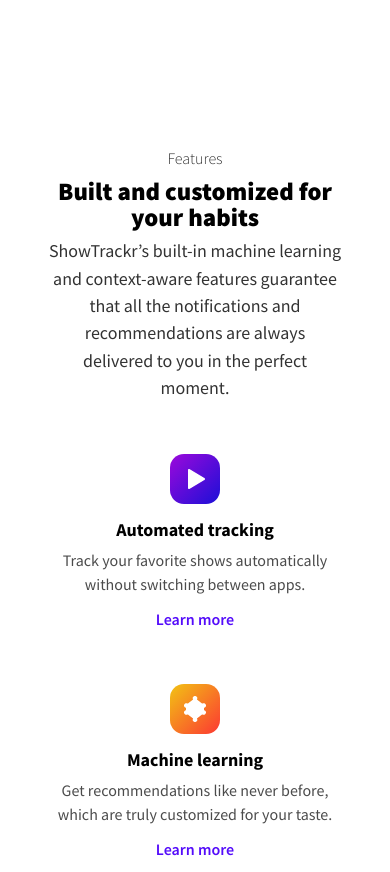
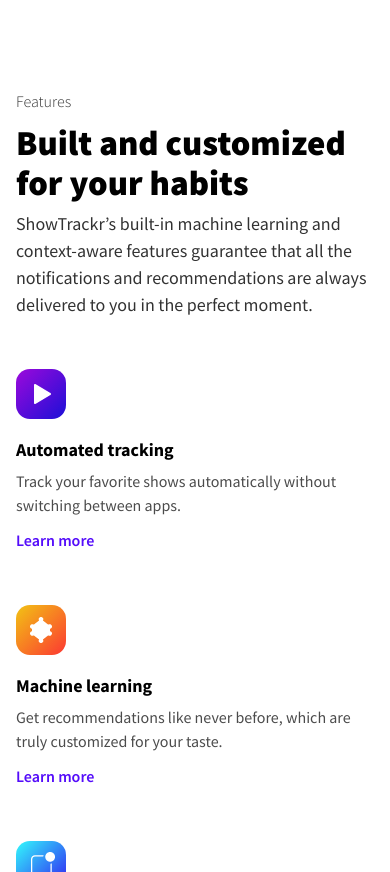
Before and after one commit to AkashaRojee/showtrackr, a plain HTML site: page index.html in a window 390 px wide. Shown: the part 1128-2000 px from the top of the page. Drawn offline with Linux system fonts and the light colour scheme.

Commit message:
Make features section above carousel fully responsive

```diff
--- a/css/style.scss
+++ b/css/style.scss
@@ -402,6 +402,7 @@ nav {
 
             #title {
                 font-size: 42px;
+                line-height: 1.14;
             }
 
             #description {
@@ -435,4 +436,49 @@ nav {
         }
     }
 
+    #features-section {
+
+        margin-top: 90px;
+
+        #features-top {
+            margin: 0px 16px;
+
+            #features-text {
+                justify-content: flex-start;
+                font-size: 16px;
+                line-height: 1.38;
+            }
+
+            #features-title {
+                text-align: start;
+                margin-top: 12px;
+                font-size: 35px;
+                line-height: 1.14;
+            }
+
+            #features-description {
+                text-align: start;
+                font-size: 18px;
+                opacity: 0.8;
+                line-height: 1.5;
+            }
+        }
+
+        #features-list {
+            margin: 51px 16px 0px 16px;
+            text-align: start;
+
+            .feature-item {
+                .feature-icon {
+                    img {
+                        display: inline;
+                    }
+                }
+
+                .feature-title {
+                    line-height: 1.39;
+                }
+            }
+        }
+    }
 }
```
Also changed, not shown: css/style.css, 1 other file.
